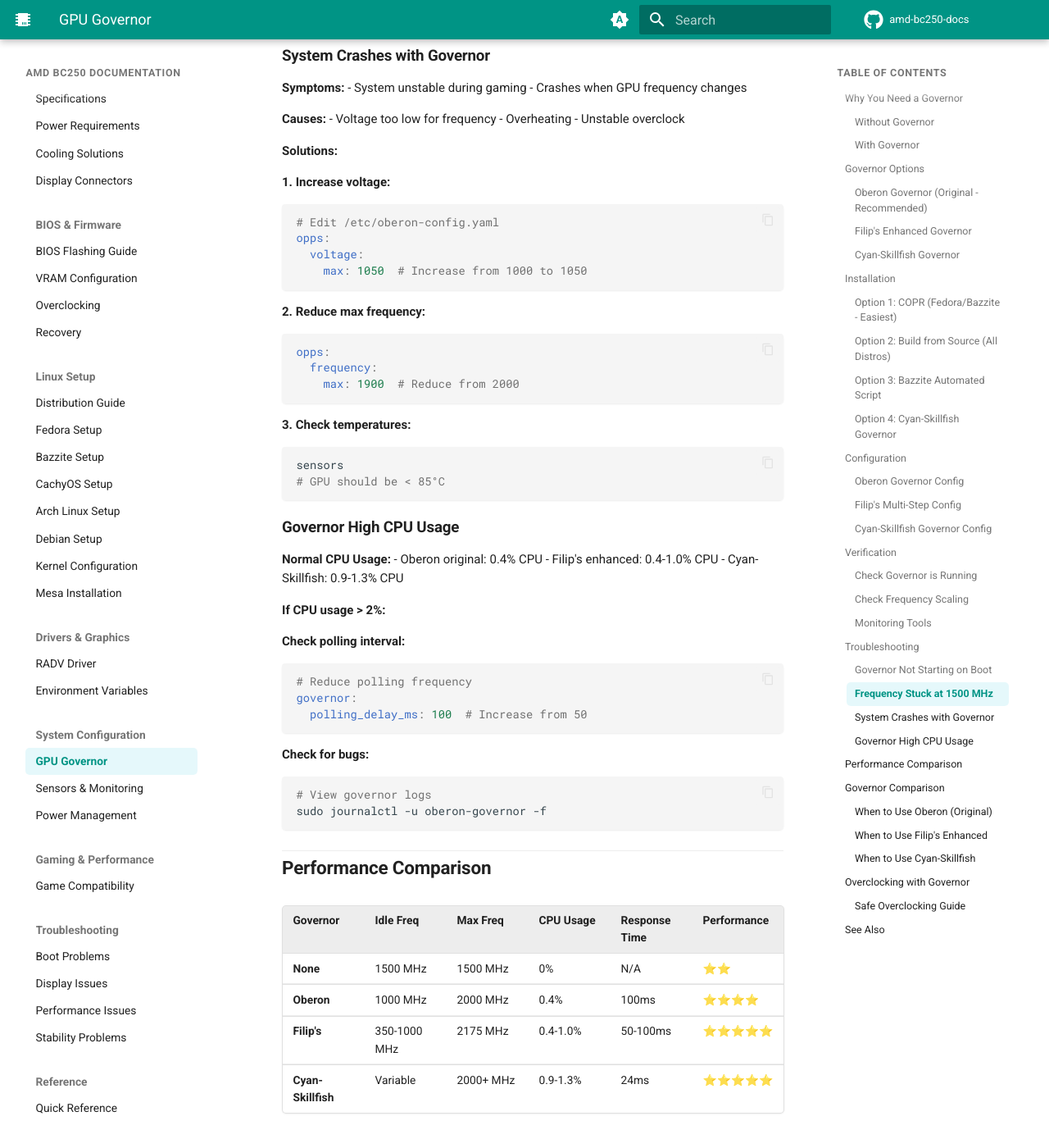
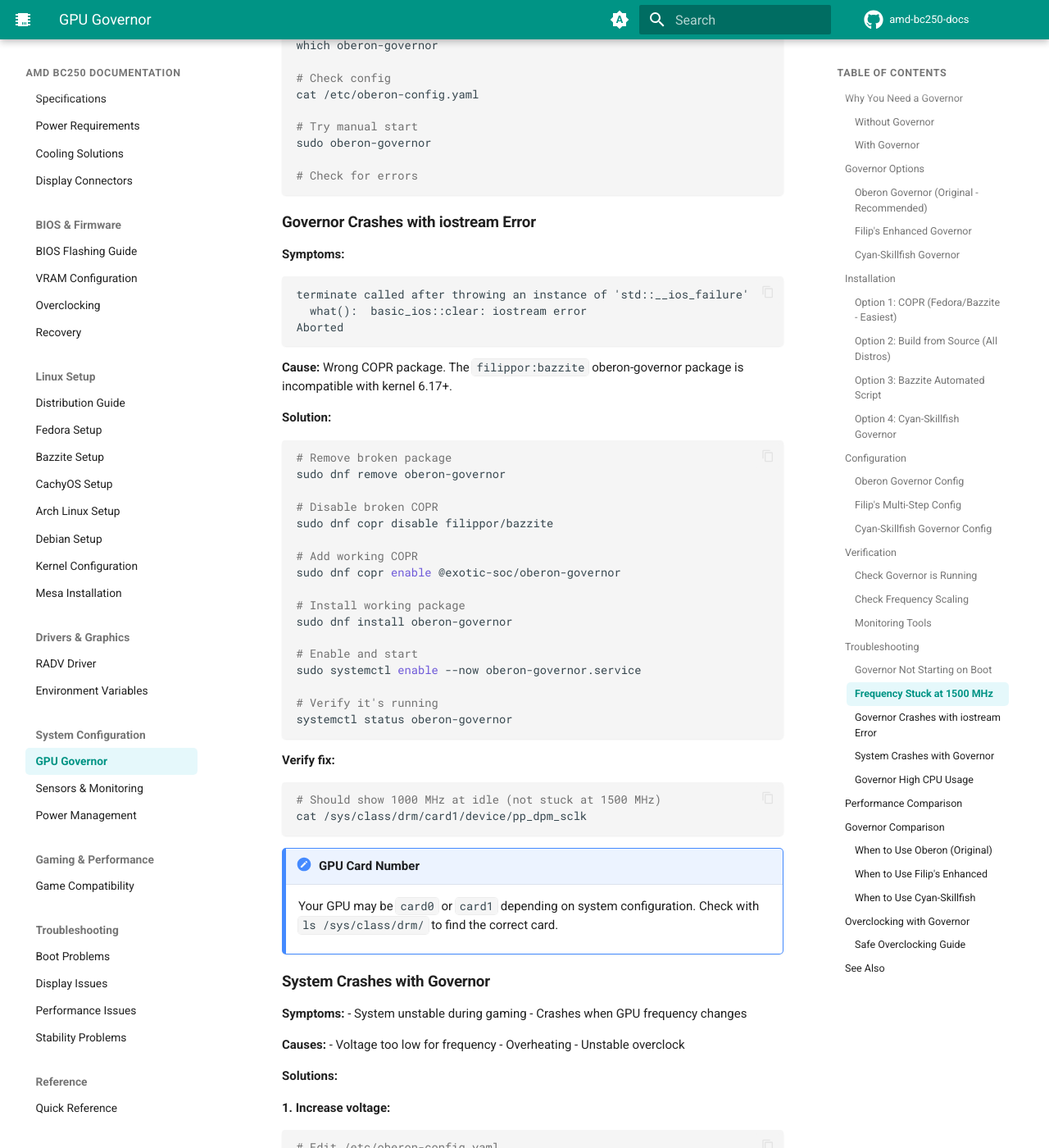
Before and after one commit to elektricM/amd-bc250-docs, an MkDocs documentation site: the page built from docs/system/governor.md, in a window 1280 px wide and 1400 px high, scrolled down 8117 px. Shown: the whole window at 82% size. Built offline with MkDocs 1.6.1 and Material for MkDocs 9.7.7, drawn with Linux system fonts in a browser that asks for light colours; comment, search, counter and statistics services are not loaded; the version menu is left out; some of the changed text lies outside the part shown.

Commit message:
Fix oberon-governor COPR and cleanup documentation
Governor fixes:
- filippor/bazzite oberon-governor crashes on kernel 6.17+ with
  std::__ios_failure error when writing to pp_od_clk_voltage
- Updated to recommend @exotic-soc/oberon-governor which works correctly
- Added detailed troubleshooting section for iostream crash error
- Added fix instructions: remove broken package, install working one
- Note about GPU card number (card0 vs card1) in sysfs paths

Documentation cleanup:
- Removed non-existent #bios-help channel reference
- Removed r/BC250 subreddit reference (doesn't exist)
- Removed claim about pre-programmed BIOS chips being available

Tested on Fedora 43 with kernel 6.17.1 - governor now runs properly
and GPU scales from 1000MHz (idle) to 2000MHz (load).

````diff
--- a/docs/system/governor.md
+++ b/docs/system/governor.md
@@ -107,8 +107,15 @@
 !!!success "No Compilation Required"
     Using COPR packages means you don't need to manually compile the governor from source. The packages are pre-built and maintained.
 
-!!!warning "COPR Package Issues"
-    Some users report core dumps with filippor's oberon-governor package. Use @exotic-soc/oberon-governor for Oberon, or filippor/bazzite for cyan-skillfish-governor instead.
+!!!danger "COPR Package Issues - Critical"
+    The `filippor:bazzite` oberon-governor package causes **core dumps** on newer kernels (6.17+). The error manifests as:
+    ```
+    terminate called after throwing an instance of 'std::__ios_failure'
+      what():  basic_ios::clear: iostream error
+    ```
+    This happens because the package tries to write to `pp_od_clk_voltage` with commands the kernel rejects.
+
+    **Use `@exotic-soc/oberon-governor` instead** - this is the working package that properly handles the BC-250's sysfs interface.
 
 ### Option 2: Build from Source (All Distros)
 
@@ -381,6 +388,7 @@
 1. Governor not running
 2. Config file missing/incorrect
 3. Governor binary not installed
+4. Wrong COPR package installed (filippor vs exotic-soc)
 
 **Debug:**
 ```bash
@@ -395,6 +403,47 @@
 
 # Check for errors
 ```
+
+### Governor Crashes with iostream Error
+
+**Symptoms:**
+```
+terminate called after throwing an instance of 'std::__ios_failure'
+  what():  basic_ios::clear: iostream error
+Aborted
+```
+
+**Cause:** Wrong COPR package. The `filippor:bazzite` oberon-governor package is incompatible with kernel 6.17+.
+
+**Solution:**
+```bash
+# Remove broken package
+sudo dnf remove oberon-governor
+
+# Disable broken COPR
+sudo dnf copr disable filippor/bazzite
+
+# Add working COPR
+sudo dnf copr enable @exotic-soc/oberon-governor
+
+# Install working package
+sudo dnf install oberon-governor
+
+# Enable and start
+sudo systemctl enable --now oberon-governor.service
+
+# Verify it's running
+systemctl status oberon-governor
+```
+
+**Verify fix:**
+```bash
+# Should show 1000 MHz at idle (not stuck at 1500 MHz)
+cat /sys/class/drm/card1/device/pp_dpm_sclk
+```
+
+!!!note "GPU Card Number"
+    Your GPU may be `card0` or `card1` depending on system configuration. Check with `ls /sys/class/drm/` to find the correct card.
 
 ### System Crashes with Governor
 
````
Also changed, not shown: docs/bios/recovery.md (+1 -6 lines), docs/linux/fedora.md (+6 -4 lines).
